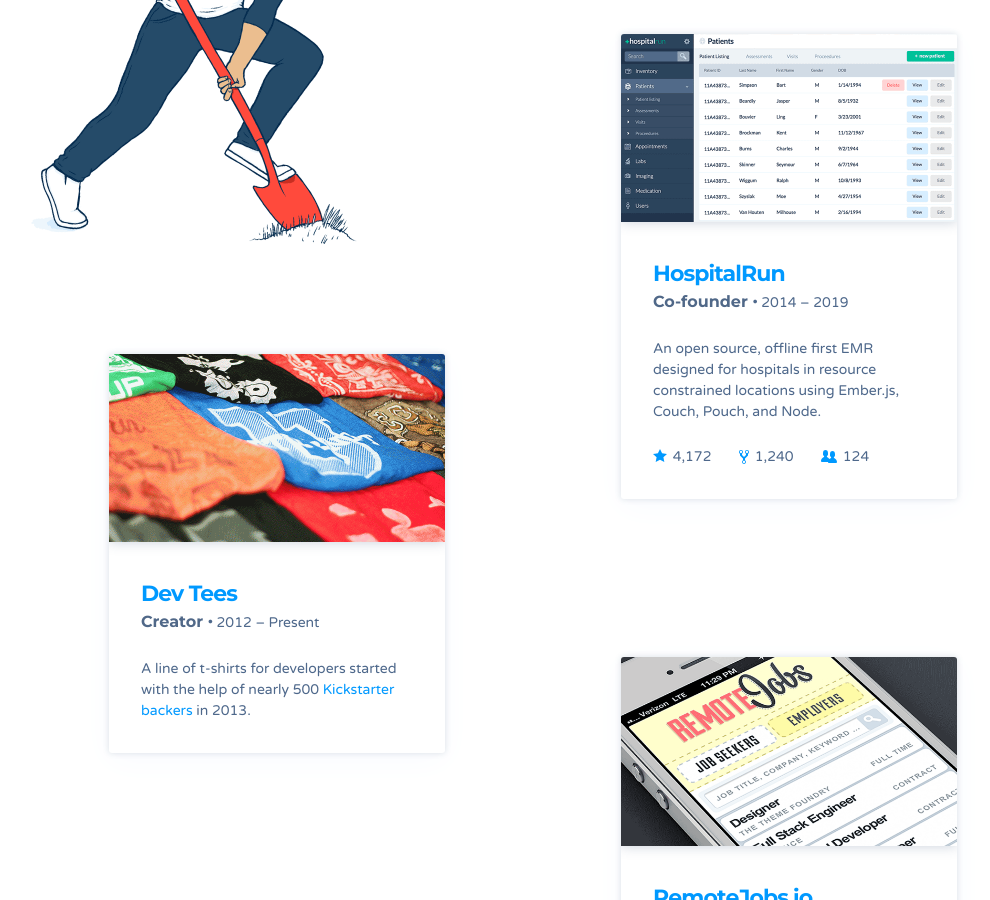
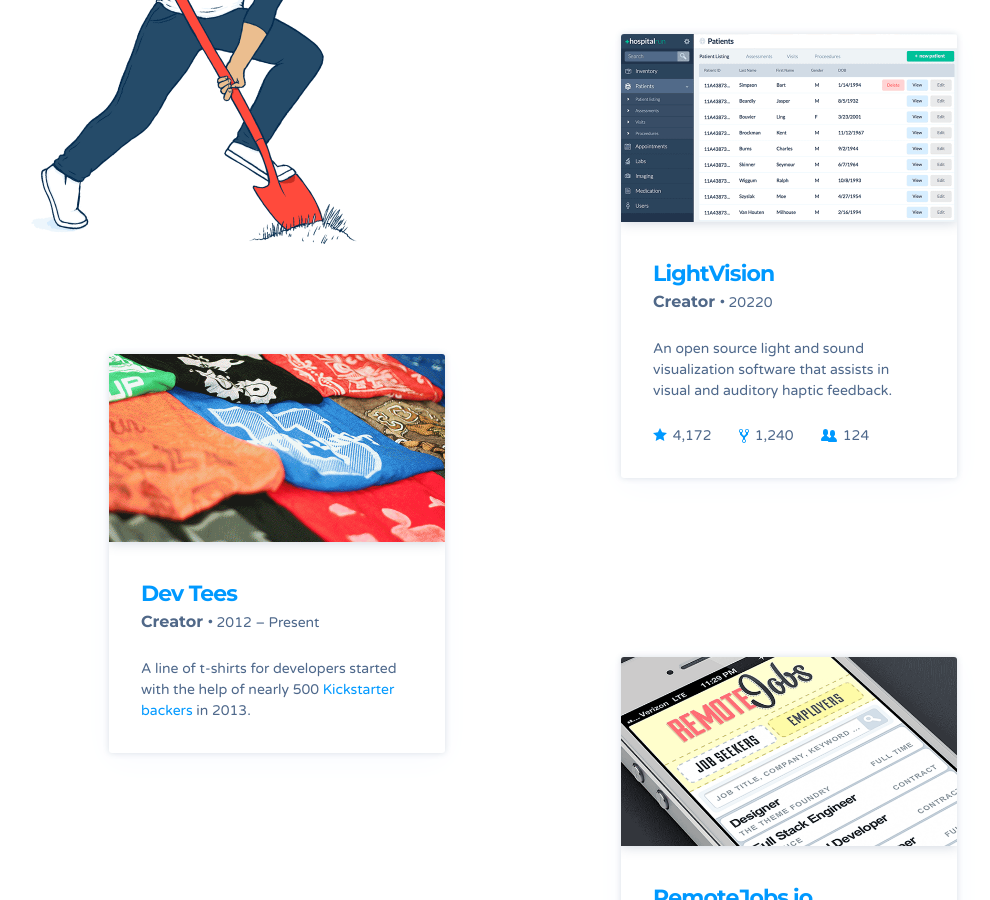
Before and after one commit to zenifold/max_page, a Jekyll site: the page built from index.html, in a window 1280 px wide and 900 px high, scrolled down 5923 px. Shown: the whole window, without its empty margins (107-1097 px from the left). Built offline with Jekyll 4.4.1, drawn with Linux system fonts in a browser that asks for light colours; some web fonts are replaced.

Commit message:
Update projects.yaml

```diff
--- a/_data/projects.yaml
+++ b/_data/projects.yaml
@@ -1,10 +1,9 @@
 ---
-- name: HospitalRun
-  url: https://hospitalrun.io
-  role: Co-founder
-  timeframe: 2014 – 2019
+- name: LightVision
+  role: Creator
+  timeframe: 20220
   summary: |
-    An open source, offline first EMR designed for hospitals in resource constrained locations using Ember.js, Couch, Pouch, and Node.
+    An open source light and sound visualization software that assists in visual and auditory haptic feedback.
   dribbble: https://dribbble.com/jag/projects/213165-HospitalRun
   project_image: /img/projects/hospitalrun.png
   stars: "4,172"
```
